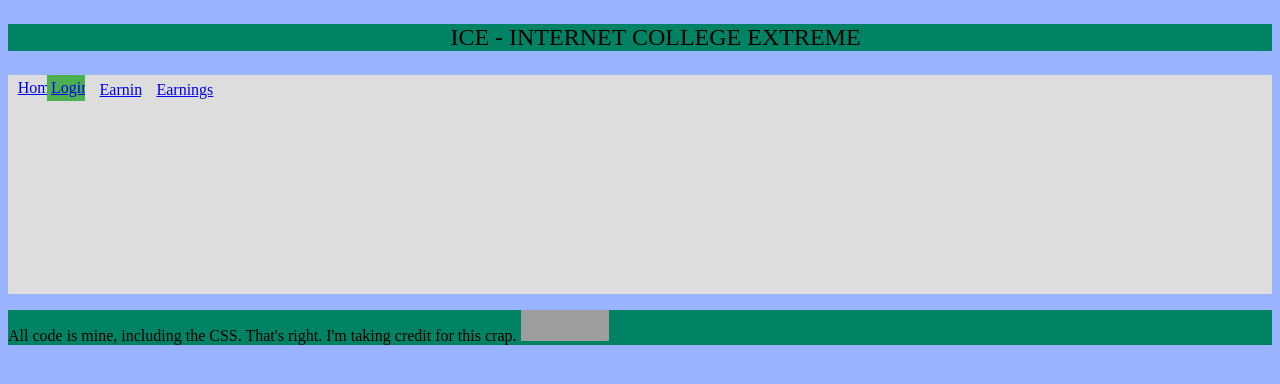
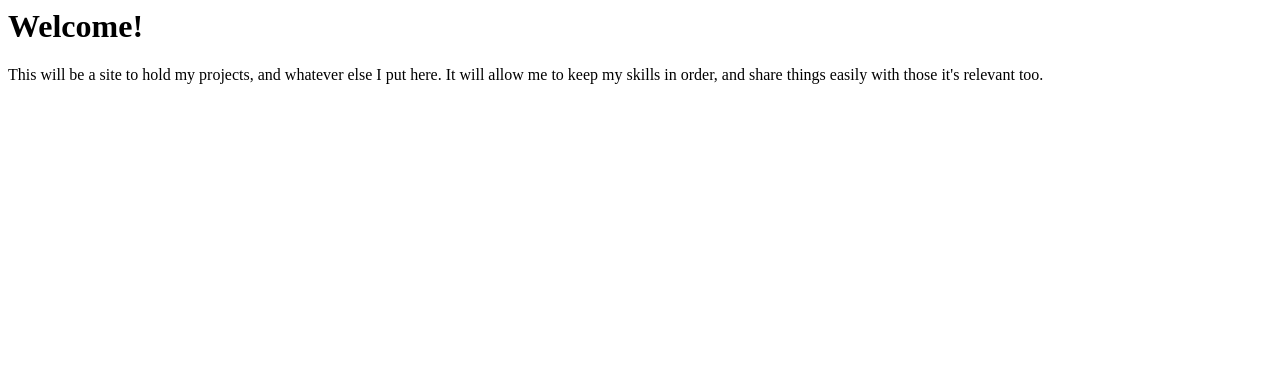
Before and after one commit to IllegalCharacter/IllegalCharacter.github.io, a plain HTML site: page index.html in a window 1280 px wide. Drawn offline with Linux system fonts and the light colour scheme; grey boxes are pictures that could not be loaded.

Commit message:
Overhaul
Changing site from old placeholder to new function

```diff
--- a/css/style.css
+++ /dev/null
@@ -1,82 +0,0 @@
-#header{
-	background-color: #008265;
-	font-size: 18pt;
-
-
-}
-#title{
-	padding-left: 35%;
-}
-#body{
-	background-color: #DDDDDD;
-	padding:5%;
-	padding-bottom: 10%;
-}
-
-#footer{
-	background-color: #008265;
-	margin: -10;
-}
-
-#bannerImage{
-	width: 65%;
-}
-
-#errorMessage{
-	color: #FF0001;
-}
-
-#seasonalImage{
-	float: right;
-}
-
-body{
-	background-color:#99b3ff;
-}
-
-
-.banner{
-	padding-left: 10%;
-}
-
-.navbar{
-	padding: 0;
-	margin: 0;
-}
-
-.horizontalNavbar{
-    list-style-type: none;
-    margin: 0;
-    padding: 0;
-    overflow: hidden;
-    background-color: #DDDDDD;
-}
-
-li.navbar {
-    float: left;
-
-}
-
-li.navbar a.navbar {
-    display: block;
-    padding: 10% 25% 10% 25%;
-    background-color: #DDDDDD;
-    text-align: center;
-
-}
-
-li a:hover:not(.active) {
-    background-color: #33334C;
-}
-
-.active {
-	float: left;
-    display: block;
-    padding: 10%;
-    padding-right: 25%;
-    background-color: #4CAF50;
-}
-
-/*   Quick Colours  */
-/*#008265 - DC Green*/
-/*#572600 - DC Brown*/
--- a/index.html
+++ b/index.html
@@ -1,51 +1,9 @@
-<!DOCTYPE html PUBLIC "-//W3C//DTD XHTML 1.0 Strict//EN"
-        "http://www.w3.org/TR/xhtml1/DTD/xhtml1-strict.dtd">
-<html xmlns="http://www.w3.org/1999/xhtml" xml:lang="en" lang="en">
-    <head>
-        <title>Nick</title>
-        <link rel="stylesheet" href="css/style.css"/>
-        <script type="text/javascript">
-            <!--
-            //welcome to javascriptland
-            //login validation
-            //old browser code -->
-        </script>
-
-    </head>
-    <body onload="randomBanner();">
-
-        <!-- PAGE HEADER -->
-        <div id="header">
-            <p id="title">ICE - INTERNET COLLEGE EXTREME</p>
-        </div>
-        <!-- END OF PAGE HEADER -->
-
-        <!-- START OF NAVBAR -->
-        <div id="navbar">
-            <ul class = "horizontalNavbar">
-                <li class = "navbar"><a class = "navbar" href="./index.html">Home</a></li>
-                <li class = "navbar"><a class = "active" href="login.html">Login</a></li>
-                <li class = "navbar"><a class = "navbar" href="earning_calculator.html">Earnings</a></li>
-                <li class = "navbar"><a class = "navbar" href="repaymentcalculator.html">Earnings</a></li>
-            </ul>
-        </div>
-        <!--END OF NAVBAR -->
-
-
-        <div id="body">
-
-        </div>
-
-        <!-- PAGE FOOTER -->
-        <div id="footer">
-            <p>All code is mine, including the CSS. That's right.
-                I'm taking credit for this crap.
-                <a href="http://validator.w3.org/check?uri=referer"><img
-                    src="http://www.w3.org/Icons/valid-xhtml10" alt="Valid XHTML 1.0 Strict" height="31" width="88" /></a>
-            </p>
-
-        </div>
-        <!-- END OF PAGE FOOTER -->
-
-    </body>
+<html>
+<head>
+<title>Website: A Working Title</title>
+</head>
+<body>
+<h1>Welcome!</h1>
+<p>This will be a site to hold my projects, and whatever else I put here. It will allow me to keep my skills in order, and share things easily with those it's relevant too.</p>
+</body>
 </html>
```
Also changed, not shown: Gaming/PoE/poeindex.html (added, +11 -0 lines), Gaming/games.html (added, +13 -0 lines), 1 other file.
